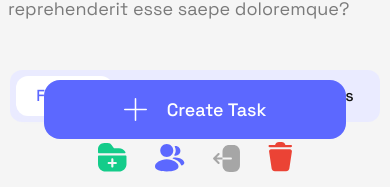
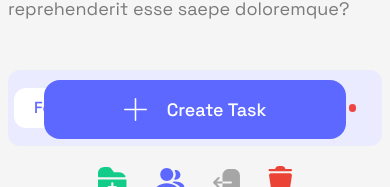
Before and after one commit to gyenabubakar/tasksheet-app, a Next.js app: page /app/workspaces/1 in a window 390 px wide. Shown: the part 657-844 px from the top of the page. Built offline with nearby package versions, Linux system fonts and the light colour scheme.

Commit message:
added .important element

```diff
--- a/components/workspace/WorkspaceDetailsLayout.tsx
+++ b/components/workspace/WorkspaceDetailsLayout.tsx
@@ -78,7 +78,7 @@ const WorkspaceDetailsLayout: React.FC = ({ children }) => {
                   isFoldersTab ? 'active' : ''
                 }`}
               >
-                Folders
+                <span>Folders</span>
               </a>
             </Link>
 
@@ -94,11 +94,12 @@ const WorkspaceDetailsLayout: React.FC = ({ children }) => {
 
             <Link href={`/app/workspaces/${workspaceID}/requests`}>
               <a
-                className={`tab text-base px-5 md:px-8 py-2 rounded-[12px] ${
+                className={`tab flex items-center text-base px-5 md:px-8 py-2 rounded-[12px] ${
                   isRequestsTab ? 'active' : ''
                 }`}
               >
-                Join Requests
+                <span>Join Requests</span>
+                <span className="important ml-2" />
               </a>
             </Link>
           </div>
--- a/styles/globals.css
+++ b/styles/globals.css
@@ -95,3 +95,7 @@ nav .link-item.exact-active {
 .workspace-heading .nav .tab.active {
   @apply bg-white shadow-md shadow-[#EAEBFF] text-main;
 }
+
+.important {
+  @apply bg-red-500 rounded-full w-2 h-2;
+}
```
